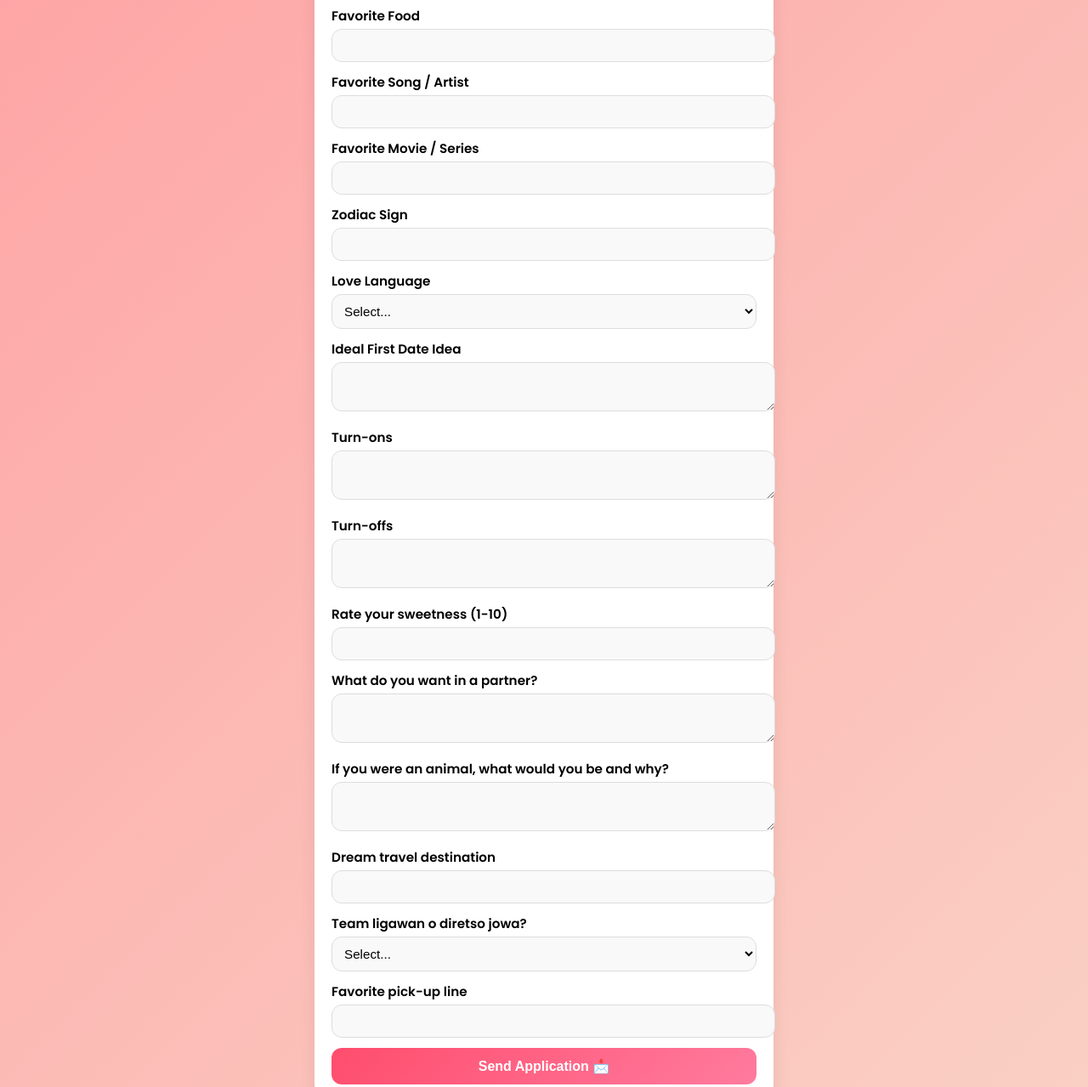
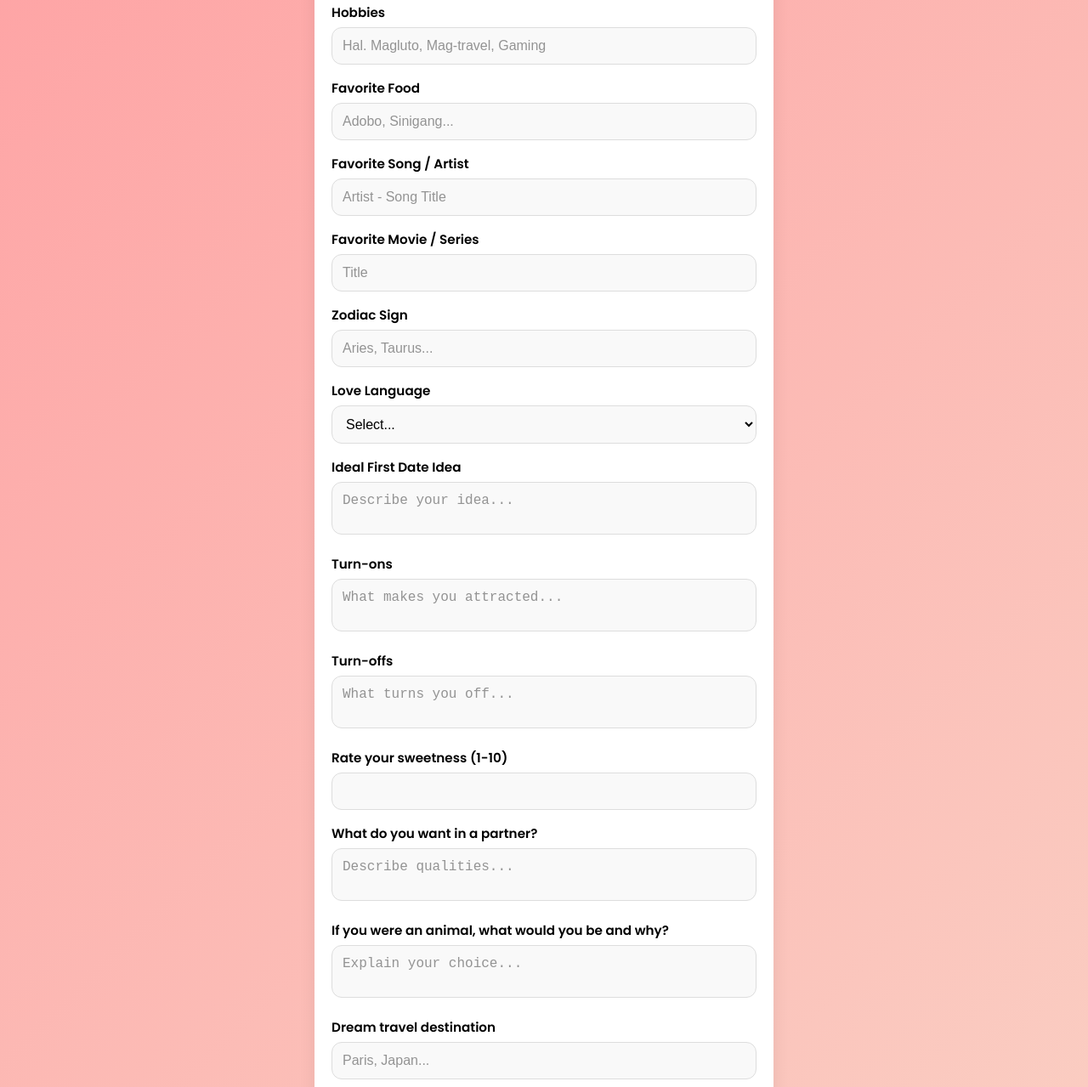
Before and after one commit to Jking123456/bogart, a plain HTML site: page index.html in a window 1280 px wide. Shown: the part 728-2007 px from the top of the page at 85% size. Drawn offline with Linux system fonts and the light colour scheme.

Commit message:
Update index.html

```diff
--- a/index.html
+++ b/index.html
@@ -33,20 +33,29 @@
     }
     label {
         display: block;
-        margin-bottom: 4px;
+        margin-bottom: 6px;
         font-weight: 600;
-        font-size: clamp(0.8rem, 2vw, 0.95rem);
+        font-size: clamp(0.85rem, 2vw, 0.95rem);
     }
     input, textarea, select {
         width: 100%;
-        padding: 10px;
+        padding: 12px;
         border-radius: 12px;
         border: 1px solid #ddd;
-        margin-bottom: 12px;
+        margin-bottom: 16px;
         outline: none;
-        font-size: clamp(0.8rem, 2vw, 0.95rem);
+        font-size: clamp(0.85rem, 2vw, 1rem);
         background: #f9f9f9;
-        transition: 0.3s;
+        transition: all 0.3s ease;
+        box-sizing: border-box;
+    }
+    input::placeholder, textarea::placeholder {
+        color: #888;
+        opacity: 0.9;
+    }
+    textarea {
+        resize: none;
+        min-height: 60px;
     }
     input:focus, textarea:focus, select:focus {
         border-color: #ff4d6d;
@@ -59,7 +68,7 @@
         background: linear-gradient(135deg, #ff4d6d, #ff7b9e);
         border: none;
         color: white;
-        font-size: clamp(0.85rem, 2vw, 1rem);
+        font-size: clamp(0.9rem, 2vw, 1rem);
         font-weight: 600;
         border-radius: 12px;
         cursor: pointer;
@@ -73,7 +82,7 @@
         color: green;
         font-weight: bold;
         margin-top: 10px;
-        font-size: clamp(0.8rem, 2vw, 0.95rem);
+        font-size: clamp(0.85rem, 2vw, 0.95rem);
     }
     @keyframes fadeIn {
         from { opacity: 0; transform: translateY(20px); }
@@ -87,7 +96,7 @@
             border-radius: 15px;
         }
         input, textarea, select {
-            padding: 9px;
+            padding: 10px;
         }
         button {
             padding: 10px;
@@ -101,10 +110,10 @@
     <h1>💌 Jowa Application Form</h1>
     <form id="jowaForm">
         <label>Full Name</label>
-        <input type="text" name="Full Name" required>
+        <input type="text" name="Full Name" placeholder="Juan Dela Cruz" required>
 
         <label>Address</label>
-        <input type="text" name="Address" required>
+        <input type="text" name="Address" placeholder="123 Main St, Manila" required>
 
         <label>Birthday</label>
         <input type="date" name="Birthday" required>
@@ -118,7 +127,7 @@
         </select>
 
         <label>Phone Number</label>
-        <input type="tel" name="Phone Number" required>
+        <input type="tel" name="Phone Number" placeholder="09XXXXXXXXX" required>
 
         <label>Facebook Profile</label>
         <input type="url" name="Facebook" placeholder="https://facebook.com/..." required>
@@ -136,16 +145,16 @@
         <input type="text" name="Hobbies" placeholder="Hal. Magluto, Mag-travel, Gaming" required>
 
         <label>Favorite Food</label>
-        <input type="text" name="Favorite Food" required>
+        <input type="text" name="Favorite Food" placeholder="Adobo, Sinigang..." required>
 
         <label>Favorite Song / Artist</label>
-        <input type="text" name="Favorite Song" required>
+        <input type="text" name="Favorite Song" placeholder="Artist - Song Title" required>
 
         <label>Favorite Movie / Series</label>
-        <input type="text" name="Favorite Movie" required>
+        <input type="text" name="Favorite Movie" placeholder="Title" required>
 
         <label>Zodiac Sign</label>
-        <input type="text" name="Zodiac Sign" required>
+        <input type="text" name="Zodiac Sign" placeholder="Aries, Taurus..." required>
 
         <label>Love Language</label>
         <select name="Love Language" required>
@@ -158,25 +167,25 @@
         </select>
 
         <label>Ideal First Date Idea</label>
-        <textarea name="Ideal First Date" rows="2" required></textarea>
+        <textarea name="Ideal First Date" placeholder="Describe your idea..." required></textarea>
 
         <label>Turn-ons</label>
-        <textarea name="Turn-ons" rows="2" required></textarea>
+        <textarea name="Turn-ons" placeholder="What makes you attracted..." required></textarea>
 
         <label>Turn-offs</label>
-        <textarea name="Turn-offs" rows="2" required></textarea>
+        <textarea name="Turn-offs" placeholder="What turns you off..." required></textarea>
 
         <label>Rate your sweetness (1-10)</label>
         <input type="number" name="Sweetness Rate" min="1" max="10" required>
 
         <label>What do you want in a partner?</label>
-        <textarea name="What I Want" rows="2" required></textarea>
+        <textarea name="What I Want" placeholder="Describe qualities..." required></textarea>
 
         <label>If you were an animal, what would you be and why?</label>
-        <textarea name="If Animal" rows="2" required></textarea>
+        <textarea name="If Animal" placeholder="Explain your choice..." required></textarea>
 
         <label>Dream travel destination</label>
-        <input type="text" name="Dream Destination" required>
+        <input type="text" name="Dream Destination" placeholder="Paris, Japan..." required>
 
         <label>Team ligawan o diretso jowa?</label>
         <select name="Team" required>
@@ -186,7 +195,7 @@
         </select>
 
         <label>Favorite pick-up line</label>
-        <input type="text" name="Pick-up Line" required>
+        <input type="text" name="Pick-up Line" placeholder="Type here..." required>
 
         <button type="submit">Send Application 📩</button>
         <div class="success" id="successMsg" style="display:none;">Sent Successfully! ✅</div>
```
